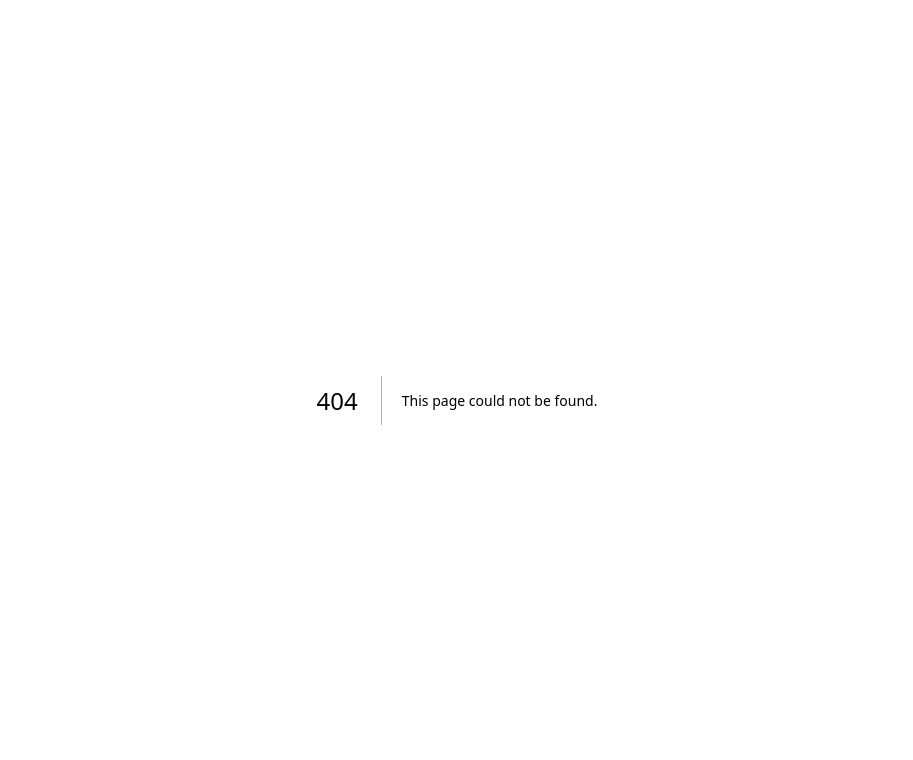
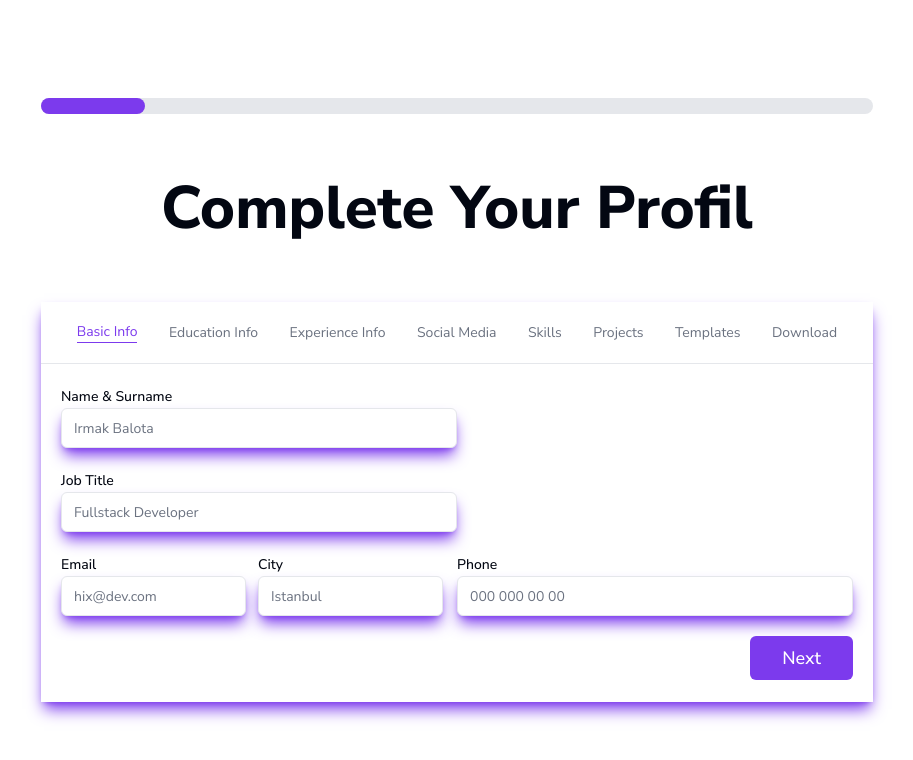
Before and after one commit to canbedir/hixfolio, a Next.js app: page /create/1 in a window 1280 px wide. Before the commit this address had no page. Shown: the top 760 px of the page, without its empty margins (183-1096 px from the left). Built offline with nearby package versions, Linux system fonts and the light colour scheme.

Commit message:
feat: add Basic Info step to the form

```diff
--- /dev/null
+++ b/app/create/[id]/page.tsx
@@ -0,0 +1,213 @@
+"use client";
+import { Button } from "@/components/ui/button";
+import { Input } from "@/components/ui/input";
+import { Label } from "@/components/ui/label";
+import { useState } from "react";
+
+const CreateIdPage = () => {
+  const [step, setStep] = useState(1);
+
+  const handleNext = () => {
+    setStep(step + 1);
+  };
+
+  const handleBack = () => {
+    setStep(step - 1);
+  };
+
+  const handleStepChange = (newStep: number) => {
+    setStep(newStep);
+  };
+
+  return (
+    <div className="container max-w-4xl h-[800px]">
+      <div className="flex flex-col items-center justify-center gap-16 h-full">
+        <div className="w-full h-4 rounded-full bg-gray-200">
+          <div
+            className={`rounded-full h-4 bg-primary transition-width duration-300 ${
+              step === 8 ? "bg-green-500 shadow-lg shadow-green-500" : ""
+            }`}
+            style={{
+              width:
+                step === 1
+                  ? "12.5%"
+                  : step === 2
+                  ? "25%"
+                  : step === 3
+                  ? "37.5%"
+                  : step === 4
+                  ? "50%"
+                  : step === 5
+                  ? "62.5%"
+                  : step === 6
+                  ? "75%"
+                  : step === 7
+                  ? "87.5%"
+                  : "100%",
+            }}
+          ></div>
+        </div>
+        <div>
+          <h1 className="text-4xl md:text-6xl text-center font-extrabold">
+            Complete Your Profil
+          </h1>
+        </div>
+        <div className="w-full h-[400px] shadow-lg shadow-primary">
+          <div>
+            <div className="flex items-center justify-around p-5 border-b text-sm">
+              <span
+                className={`${
+                  step === 1
+                    ? "text-primary border-b border-primary"
+                    : "text-muted-foreground hover:text-gray-200"
+                } cursor-pointer`}
+                onClick={() => handleStepChange(1)}
+              >
+                Basic Info
+              </span>
+              <span
+                className={`${
+                  step === 2
+                    ? "text-primary border-b border-primary"
+                    : "text-muted-foreground hover:text-black"
+                } cursor-pointer`}
+                onClick={() => handleStepChange(2)}
+              >
+                Education Info
+              </span>
+              <span
+                className={`${
+                  step === 3
+                    ? "text-primary border-b border-primary"
+                    : "text-muted-foreground hover:text-black"
+                } cursor-pointer`}
+                onClick={() => handleStepChange(3)}
+              >
+                Experience Info
+              </span>
+              <span
+                className={`${
+                  step === 4
+                    ? "text-primary border-b border-primary"
+                    : "text-muted-foreground hover:text-black"
+                } cursor-pointer`}
+                onClick={() => handleStepChange(4)}
+              >
+                Social Media
+              </span>
+              <span
+                className={`${
+                  step === 5
+                    ? "text-primary border-b border-primary"
+                    : "text-muted-foreground hover:text-black"
+                } cursor-pointer`}
+                onClick={() => handleStepChange(5)}
+              >
+                Skills
+              </span>
+              <span
+                className={`${
+                  step === 6
+                    ? "text-primary border-b border-primary"
+                    : "text-muted-foreground hover:text-black"
+                } cursor-pointer`}
+                onClick={() => handleStepChange(6)}
+              >
+                Projects
+              </span>
+              <span
+                className={`${
+                  step === 7
+                    ? "text-primary border-b border-primary"
+                    : "text-muted-foreground hover:text-black"
+                } cursor-pointer`}
+                onClick={() => handleStepChange(7)}
+              >
+                Templates
+              </span>
+              <span
+                className={`${
+                  step === 8
+                    ? "text-primary border-b border-primary"
+                    : "text-muted-foreground hover:text-black"
+                } cursor-pointer`}
+                onClick={() => handleStepChange(8)}
+              >
+                Download
+              </span>
+            </div>
+
+            {step === 1 && (
+              <div className="p-5">
+                <div className="flex flex-col gap-5">
+                  <div className="w-1/2 flex flex-col gap-5">
+                    <div>
+                      <Label htmlFor="name">Name & Surname</Label>
+                      <Input
+                        className="shadow-lg shadow-primary"
+                        type="text"
+                        id="name"
+                        placeholder="Irmak Balota"
+                      />
+                    </div>
+                    <div>
+                      <Label htmlFor="JobTitle">Job Title</Label>
+                      <Input
+                        className="shadow-lg shadow-primary"
+                        type="text"
+                        id="JobTitle"
+                        placeholder="Fullstack Developer"
+                      />
+                    </div>
+                  </div>
+                  <div className="flex items-center justify-between">
+                    <div className="flex gap-3">
+                      <div>
+                        <Label htmlFor="Email">Email</Label>
+                        <Input
+                          className="shadow-lg shadow-primary"
+                          type="text"
+                          id="Email"
+                          placeholder="hix@dev.com"
+                        />
+                      </div>
+                      <div>
+                        <Label htmlFor="City">City</Label>
+                        <Input
+                          className="shadow-lg shadow-primary"
+                          type="text"
+                          id="City"
+                          placeholder="Istanbul"
+                        />
+                      </div>
+                    </div>
+                    <div className="w-1/2">
+                      <Label htmlFor="Phone">Phone</Label>
+                      <Input
+                        className="shadow-lg shadow-primary"
+                        type="text"
+                        id="Phone"
+                        placeholder="000 000 00 00"
+                      />
+                    </div>
+                  </div>
+                  <div className="flex justify-end">
+                    <Button
+                      onClick={handleNext}
+                      className="text-white text-lg"
+                      size={"lg"}
+                    >
+                      Next
+                    </Button>
+                  </div>
+                </div>
+              </div>
+            )}
+          </div>
+        </div>
+      </div>
+    </div>
+  );
+};
+
+export default CreateIdPage;
--- /dev/null
+++ b/components/ui/input.tsx
@@ -0,0 +1,25 @@
+import * as React from "react"
+
+import { cn } from "@/lib/utils"
+
+export interface InputProps
+  extends React.InputHTMLAttributes<HTMLInputElement> {}
+
+const Input = React.forwardRef<HTMLInputElement, InputProps>(
+  ({ className, type, ...props }, ref) => {
+    return (
+      <input
+        type={type}
+        className={cn(
+          "flex h-10 w-full rounded-md border border-input bg-background px-3 py-2 text-sm ring-offset-background file:border-0 file:bg-transparent file:text-sm file:font-medium placeholder:text-muted-foreground disabled:cursor-not-allowed disabled:opacity-50 outline-none",
+          className
+        )}
+        ref={ref}
+        {...props}
+      />
+    )
+  }
+)
+Input.displayName = "Input"
+
+export { Input }
--- /dev/null
+++ b/components/ui/label.tsx
@@ -0,0 +1,26 @@
+"use client"
+
+import * as React from "react"
+import * as LabelPrimitive from "@radix-ui/react-label"
+import { cva, type VariantProps } from "class-variance-authority"
+
+import { cn } from "@/lib/utils"
+
+const labelVariants = cva(
+  "text-sm font-medium leading-none peer-disabled:cursor-not-allowed peer-disabled:opacity-70"
+)
+
+const Label = React.forwardRef<
+  React.ElementRef<typeof LabelPrimitive.Root>,
+  React.ComponentPropsWithoutRef<typeof LabelPrimitive.Root> &
+    VariantProps<typeof labelVariants>
+>(({ className, ...props }, ref) => (
+  <LabelPrimitive.Root
+    ref={ref}
+    className={cn(labelVariants(), className)}
+    {...props}
+  />
+))
+Label.displayName = LabelPrimitive.Root.displayName
+
+export { Label }
--- a/package.json
+++ b/package.json
@@ -9,6 +9,7 @@
     "lint": "next lint"
   },
   "dependencies": {
+    "@radix-ui/react-label": "^2.1.0",
     "@radix-ui/react-slot": "^1.1.0",
     "class-variance-authority": "^0.7.0",
     "clsx": "^2.1.1",
```
Also changed, not shown: 1 other file (tests, documents, lock files or other folders).
